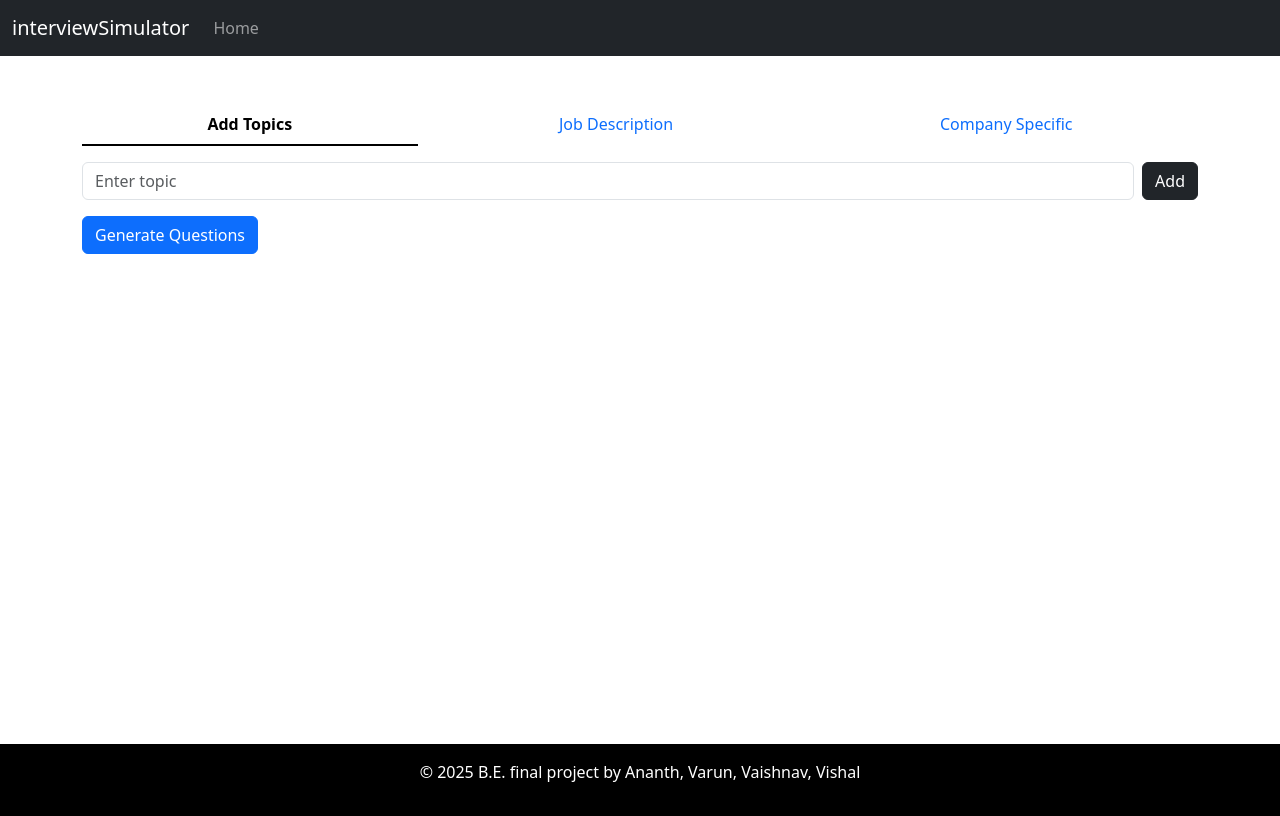
After one commit to cryoleet/interviewSimulator, a Django app: page /select/ in a window 1280 px wide. The commit adds this page. Run offline with Django 4.2, Linux system fonts and the light colour scheme.

Commit message:
Setup the app and built the select interview page

```diff
--- a/interviewSimulator/settings.py
+++ b/interviewSimulator/settings.py
@@ -118,6 +118,10 @@ USE_TZ = True
 
 STATIC_URL = 'static/'
 
+STATICFILES_DIRS = [
+    BASE_DIR / "static",
+]
+
 # Default primary key field type
 # https://docs.djangoproject.com/en/4.2/ref/settings/#default-auto-field
 
--- a/interviewSimulator/urls.py
+++ b/interviewSimulator/urls.py
@@ -17,6 +17,9 @@ Including another URLconf
 from django.contrib import admin
 from django.urls import path
 
+from simulator.views import selectInterview
+
 urlpatterns = [
     path('admin/', admin.site.urls),
+    path('select/', selectInterview),
 ]
--- /dev/null
+++ b/simulator/static/css/selectInterview.css
@@ -0,0 +1,7 @@
+.icon-cross {
+  color: rgb(122, 122, 122);
+}
+
+.icon-cross:hover {
+  color: rgb(63, 63, 63);
+}
--- a/script.js
+++ b/simulator/static/js/selectInterview.js
@@ -1,12 +1,23 @@
-let topics = []
+let topics = [];
 
 
-document.getElementById('topicAddBtn').addEventListener('click', function() {
+document.getElementById('topicAddBtn').addEventListener('click', addTopic);
+
+document.getElementById('topicInput').addEventListener('keypress', function(event) {
+
+  if (event.key == "Enter") {
+    event.preventDefault();
+    addTopic();
+  }
+})
+
+
+function addTopic() {
 
   const topicInput = document.getElementById('topicInput').value.trim()
 
   if (!topicInput) {
-    return
+    return;
   }
 
   topics.push(topicInput)
@@ -19,8 +30,7 @@ document.getElementById('topicAddBtn').addEventListener('click', function() {
 
   document.getElementById('topicInput').value = '';
   console.log(topics);
-});
-
+}
 
 function removeTopic(tagElement) {
 
--- a/simulator/templates/layout.html
+++ b/simulator/templates/layout.html
@@ -1,11 +1,18 @@
+{% load static %}
+
 <!DOCTYPE html>
 <html lang="en">
 <head>
   <meta charset="UTF-8">
   <meta name="viewport" content="width=device-width, initial-scale=1.0">
-  <title>initial</title>
+  <title>{% block title %} {% endblock %}</title>
+
   <link href="https://cdn.jsdelivr.net/npm/bootstrap@5.3.3/dist/css/bootstrap.min.css" rel="stylesheet" integrity="sha384-QWTKZyjpPEjISv5WaRU9OFeRpok6YctnYmDr5pNlyT2bRjXh0JMhjY6hW+ALEwIH" crossorigin="anonymous">
+  {% block style %}
+  {% endblock %}
+
 </head>
+
 <body>
   <nav class="navbar navbar-expand-lg bg-dark" data-bs-theme="dark">
     <div class="container-fluid">
@@ -22,6 +29,17 @@
       </div>
     </div>
   </nav>
+  <main style="min-height: 80vh;">
+    {% block main %}
+    {% endblock %}
+  </main>
+  <footer class="bg-black text-white text-center py-3">
+    <div class="container">
+      <p>&copy; 2025 B.E. final project by Ananth, Varun, Vaishnav, Vishal</p>
+    </div>
+  </footer>
 </body>
+{% block script %}
+{% endblock %}
 <script src="https://cdn.jsdelivr.net/npm/bootstrap@5.3.3/dist/js/bootstrap.bundle.min.js" integrity="sha384-YvpcrYf0tY3lHB60NNkmXc5s9fDVZLESaAA55NDzOxhy9GkcIdslK1eN7N6jIeHz" crossorigin="anonymous"></script>
 </html>
--- /dev/null
+++ b/simulator/templates/select_interview.html
@@ -0,0 +1,73 @@
+{% extends "layout.html" %}
+
+{% load static %}
+
+{% block title %} test {% endblock %}
+
+{% block style %}
+<link href="{% static 'css/selectInterview.css' %}" rel="stylesheet">
+{% endblock %}
+
+{% block main %}
+<div class="container mt-5">
+  <ul class="nav nav-underline nav-fill" id="myTab" role="tablist">
+    <li class="nav-item" role="presentation">
+      <a class="nav-link active" id="select-tab" data-bs-toggle="tab" href="#select" role="tab" aria-controls="select" aria-selected="false">Add Topics</a>
+    </li>
+    <li class="nav-item" role="presentation">
+      <a class="nav-link" id="upload-tab" data-bs-toggle="tab" href="#upload" role="tab" aria-controls="upload" aria-selected="true">Job Description</a>
+    </li>
+    <li class="nav-item" role="presentation">
+      <a class="nav-link" id="company-tab" data-bs-toggle="tab" href="#company" role="tab" aria-controls="company" aria-selected="false">Company Specific</a>
+    </li>
+  </ul>
+
+  <!-- Tab content -->
+  <div class="tab-content" id="myTabContent">
+    <div class="tab-pane fade show active" id="select" role="tabpanel" aria-labelledby="select-tab">
+
+      <form>
+        <div class="d-flex mt-3">
+          <input id="topicInput" class="form-control" type="text" placeholder="Enter topic" aria-label="Enter topic">
+          <button id="topicAddBtn" type="button" class="btn btn-dark ms-2">Add</button>
+        </div>
+        <button class="btn btn-primary mt-3" type="submit">Generate Questions</button>
+      </form>
+
+
+
+      <template id="tagTemplate">
+        <span class="bg-body-tertiary p-1 rounded-2 border d-inline-flex justify-content-center align-items-center mt-2">
+          <span class="topicName me-2">topic</span>
+          <svg onclick="removeTopic(this.closest('span'))" xmlns="http://www.w3.org/2000/svg" width="16" height="16" fill="currentColor" class="bi bi-x icon-cross" viewBox="0 0 16 16">
+            <path d="M4.646 4.646a.5.5 0 0 1 .708 0L8 7.293l2.646-2.647a.5.5 0 0 1 .708.708L8.707 8l2.647 2.646a.5.5 0 0 1-.708.708L8 8.707l-2.646 2.647a.5.5 0 0 1-.708-.708L7.293 8 4.646 5.354a.5.5 0 0 1 0-.708"/>
+          </svg>
+        </span>
+      </template>
+
+      <div id="tagContainer" class="mt-3">
+
+      </div>
+
+    </div>
+    <div class="tab-pane fade" id="upload" role="tabpanel" aria-labelledby="upload-tab">
+      <form>
+        <input type="file" class="form-control mt-3" id="jobDescription">
+        <button class="btn btn-primary mt-3" type="submit">Upload and Generate Questions</button>
+      </form>
+    </div>
+    <div class="tab-pane fade" id="company" role="tabpanel" aria-labelledby="company-tab">
+      <form>
+        <input type="text" class="form-control mt-3" id="companyName" placeholder="Enter Company Name">
+        <button class="btn btn-primary mt-3" type="submit">Generate Questions</button>
+      </form>
+    </div>
+  </div>
+</div>
+
+
+{% endblock %}
+
+{% block script %}
+<script src={% static 'js/selectInterview.js' %}></script>
+{% endblock %}
--- a/simulator/views.py
+++ b/simulator/views.py
@@ -1,3 +1,5 @@
 from django.shortcuts import render
 
-# Create your views here.
+
+def selectInterview(request):
+  return render(request=request, template_name="select_interview.html")
```
Also changed, not shown: add_topics.html (added, +17 -0 lines), simulator/templates/addKeywords.html (deleted, +0 -11 lines), test.html (deleted, +0 -32 lines), db.sqlite3 (added).
